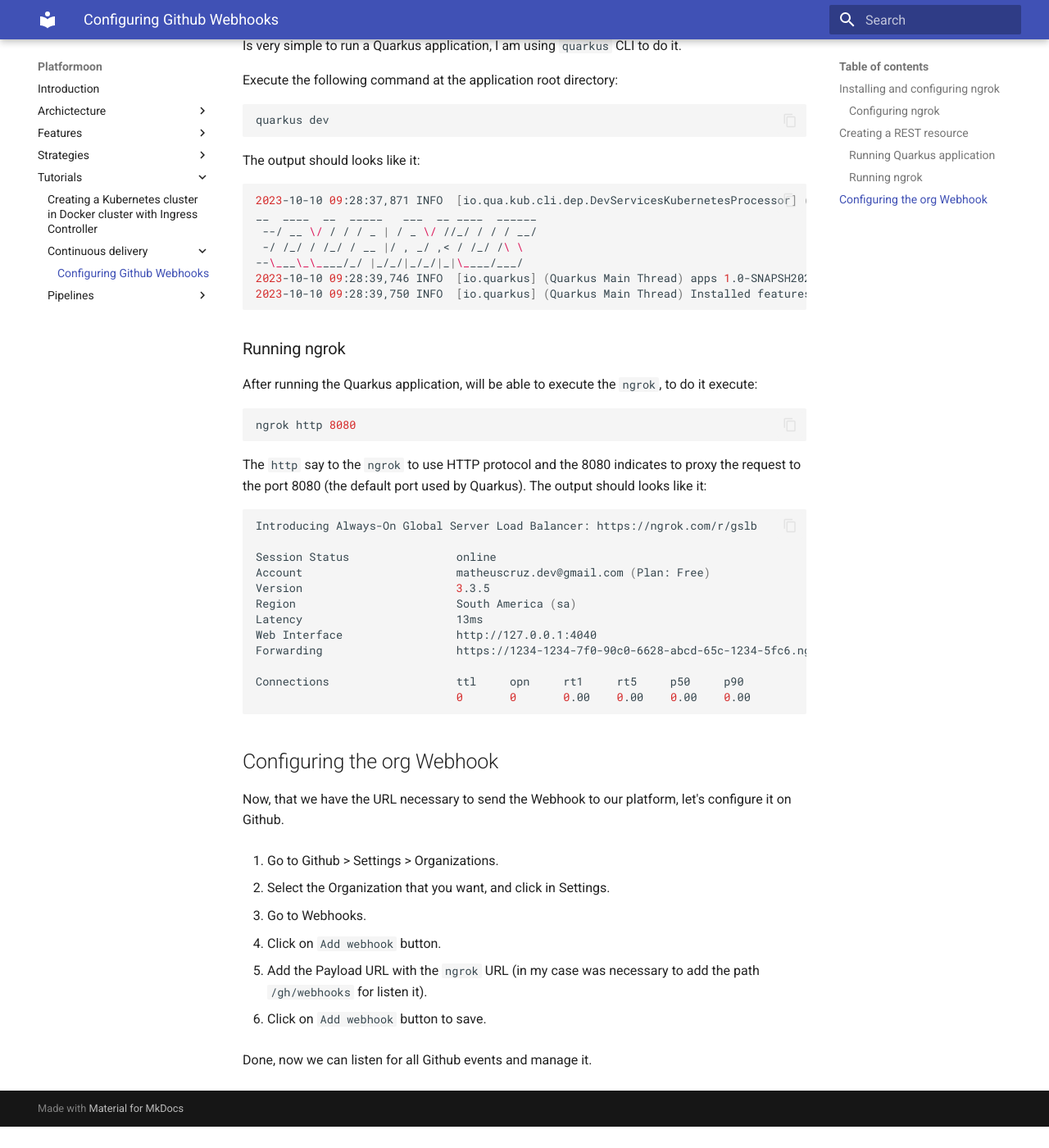
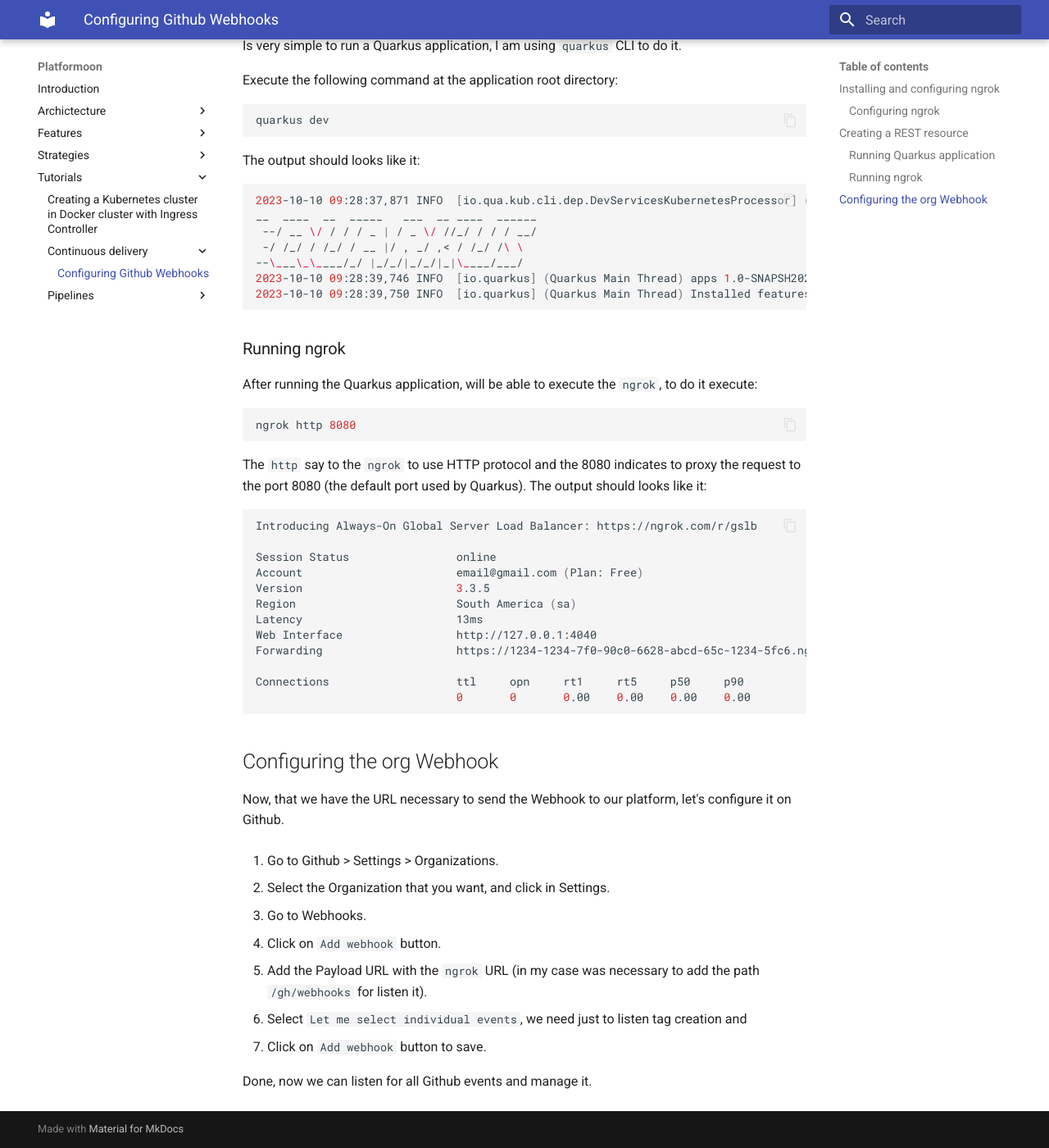
Before and after one commit to mcruzdev/platformoon-workshop, an MkDocs documentation site: the page built from docs/tutorials/continuous-delivery/index.md, in a window 1280 px wide and 1400 px high, scrolled down 1109 px. Shown: the whole window at 82% size. Built offline with MkDocs 1.6.1 and Material for MkDocs 9.7.7, drawn with Linux system fonts in a browser that asks for light colours; before the commit the page ends 2483 px from its top, so only the background shows below that.

```diff
--- a/docs/tutorials/continuous-delivery/index.md
+++ b/docs/tutorials/continuous-delivery/index.md
@@ -75,7 +75,7 @@
 Introducing Always-On Global Server Load Balancer: https://ngrok.com/r/gslb
 
 Session Status                online
-Account                       matheuscruz.dev@gmail.com (Plan: Free)
+Account                       email@gmail.com (Plan: Free)
 Version                       3.3.5
 Region                        South America (sa)
 Latency                       13ms
@@ -100,6 +100,7 @@
 
 5. Add the Payload URL with the `ngrok` URL (in my case was necessary to add the path `/gh/webhooks` for listen it).
 
-6. Click on `Add webhook` button to save.
+6. Select `Let me select individual events`, we need just to listen tag creation and
+7. Click on `Add webhook` button to save.
 
 Done, now we can listen for all Github events and manage it.
```
